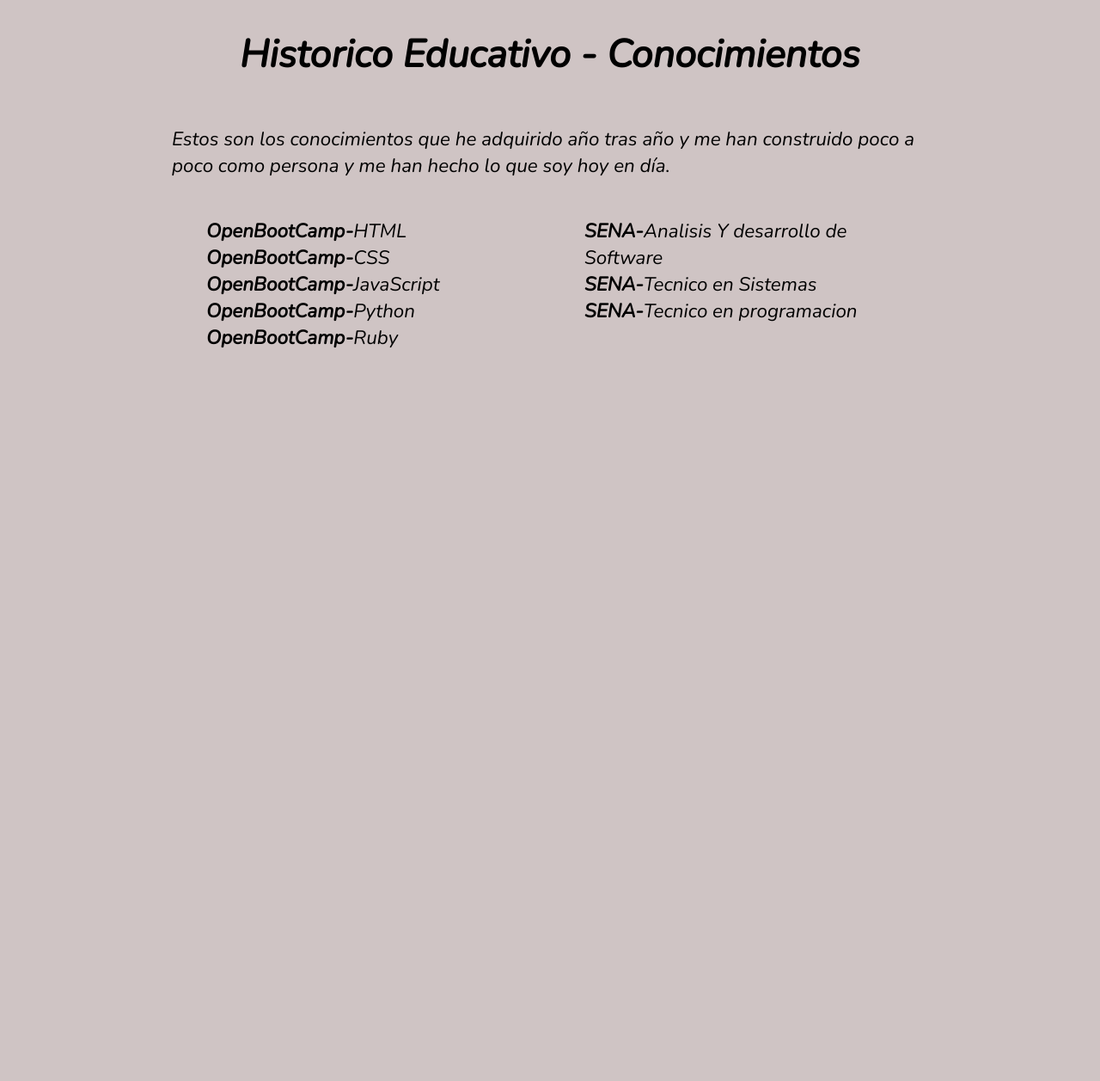
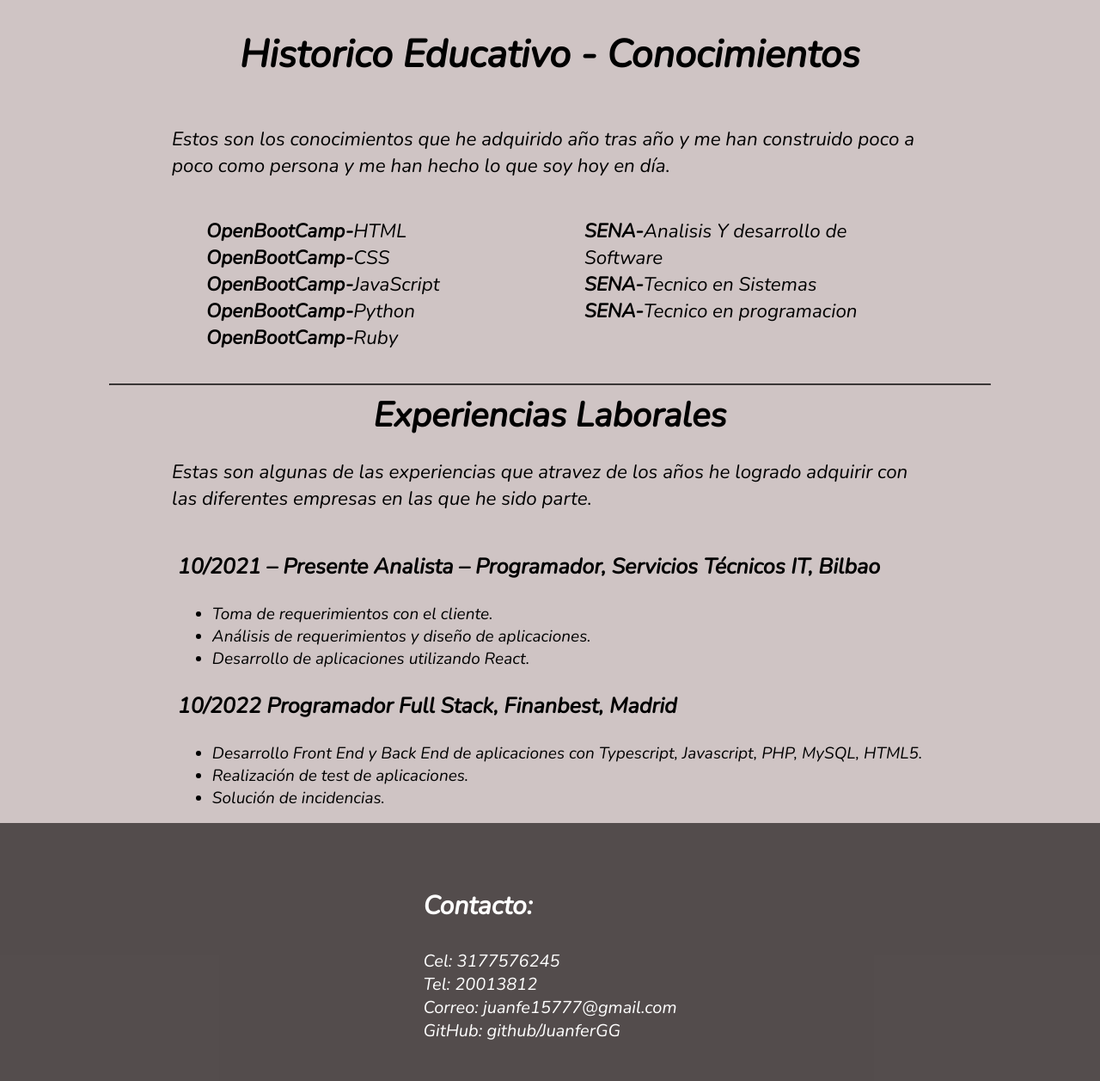
Before and after one commit to JuanferGG/curriculum, a plain HTML site: page index.html in a window 1280 px wide. Shown: the part 1177-2434 px from the top of the page at 86% size. Before the commit the page ends 1695 px from the top, so only its background shows below. Drawn offline with nearby package versions, Linux system fonts and the light colour scheme.

Commit message:
experiencia y contacto agregados HTML & CSS

```diff
--- a/css/styles.css
+++ b/css/styles.css
@@ -131,3 +131,48 @@ hr{
 .historialEdu .conocimientos ul li{
     list-style: none;
 }
+.expWork{
+    display: flex;
+    width: 880px;
+    align-items: center;
+    flex-direction: column;
+}
+.expWork h1{
+    font-size: 40px;
+    margin: 0;
+}
+.expWork p{
+    font-size: 1.4rem;
+}
+.expWork .experiences .exp-1 p,.expWork .experiences .exp-2 p{
+    font-size: 25px;
+}
+.expWork .experiences .exp-1 ul li,.expWork .experiences .exp-2 ul li{
+    font-size: 19px;
+}
+.contacto{
+    width: 100vw;
+    height: 300px;
+    background: rgba(73, 67, 67, 0.92);
+    display: flex;
+    justify-content: center;
+    align-items: center;
+}
+.contacto .infoContacto h3{
+    color: white;
+    font-size: 30px;
+    font-weight: bolder;
+}
+.contacto .infoContacto span{
+    color: white;
+    font-size: 20px;
+}
+.contacto .infoContacto span a{
+    text-decoration: none;
+    color: white;
+
+    transition: all .5s;
+}
+.contacto .infoContacto span a:hover{
+    color: aqua;
+}
--- a/index.html
+++ b/index.html
@@ -15,8 +15,8 @@
                 <li><a href="#perfilProfesional">Perfil Profesional</a></li>
                 <li><a href="#experiencia">Areas de Experiencia</a></li>
                 <li><a href="#historialEdu">Historico Educativo</a></li>
-                <li><a href="#">Perfiles Sociales</a></li>
-                <li><a href="#">Contactar</a></li>
+                <li><a href="#expWork">Experiencias laborales</a></li>
+                <li><a href="#contacto">Contactar</a></li>
             </ul>
         </nav>
 
@@ -100,12 +100,44 @@
             </div>
         </div>
 
+        <hr>
+
+        <div class="expWork" id="expWork">
+            <h1>Experiencias Laborales</h1>
+            <p>Estas son algunas de las experiencias que atravez de los años he logrado adquirir con las diferentes empresas en las que he sido parte.</p>
+
+            <div class="experiences">
+                <div class="exp-1">
+                    <p><b>10/2021 – Presente Analista – Programador, Servicios Técnicos IT, Bilbao</b></p>
+                    <ul>
+                        <li>Toma de requerimientos con el cliente.</li>
+                        <li>Análisis de requerimientos y diseño de aplicaciones.</li>
+                        <li>Desarrollo de aplicaciones utilizando React.</li>
+                    </ul>
+                </div>
+                <div class="exp-2">
+                    <p><b>10/2022 Programador Full Stack, Finanbest, Madrid</b></p>
+                    <ul>
+                        <li>Desarrollo Front End y Back End de aplicaciones con Typescript, Javascript, PHP, MySQL, HTML5.</li>
+                        <li>Realización de test de aplicaciones.</li>
+                        <li>Solución de incidencias.</li>
+                    </ul>
+                </div>
+            </div>
+        </div>
+
+        <div class="contacto" id="contacto">
+            <div class="infoContacto">
+                <h3>Contacto:</h3>
+                <span>Cel: 3177576245</span><br>
+                <span>Tel: 20013812</span><br>
+                <span>Correo: juanfe15777@gmail.com</span><br>
+                <span>GitHub: <a href="https://github.com/JuanferGG">github/JuanferGG</a></span>
+
+            </div>
+        </div>
+
     </div>
-
-    <br><br><br><br>
-
-
-
 </body>
 <script src="https://kit.fontawesome.com/b7470ea251.js" crossorigin="anonymous"></script>
 </html>
```
